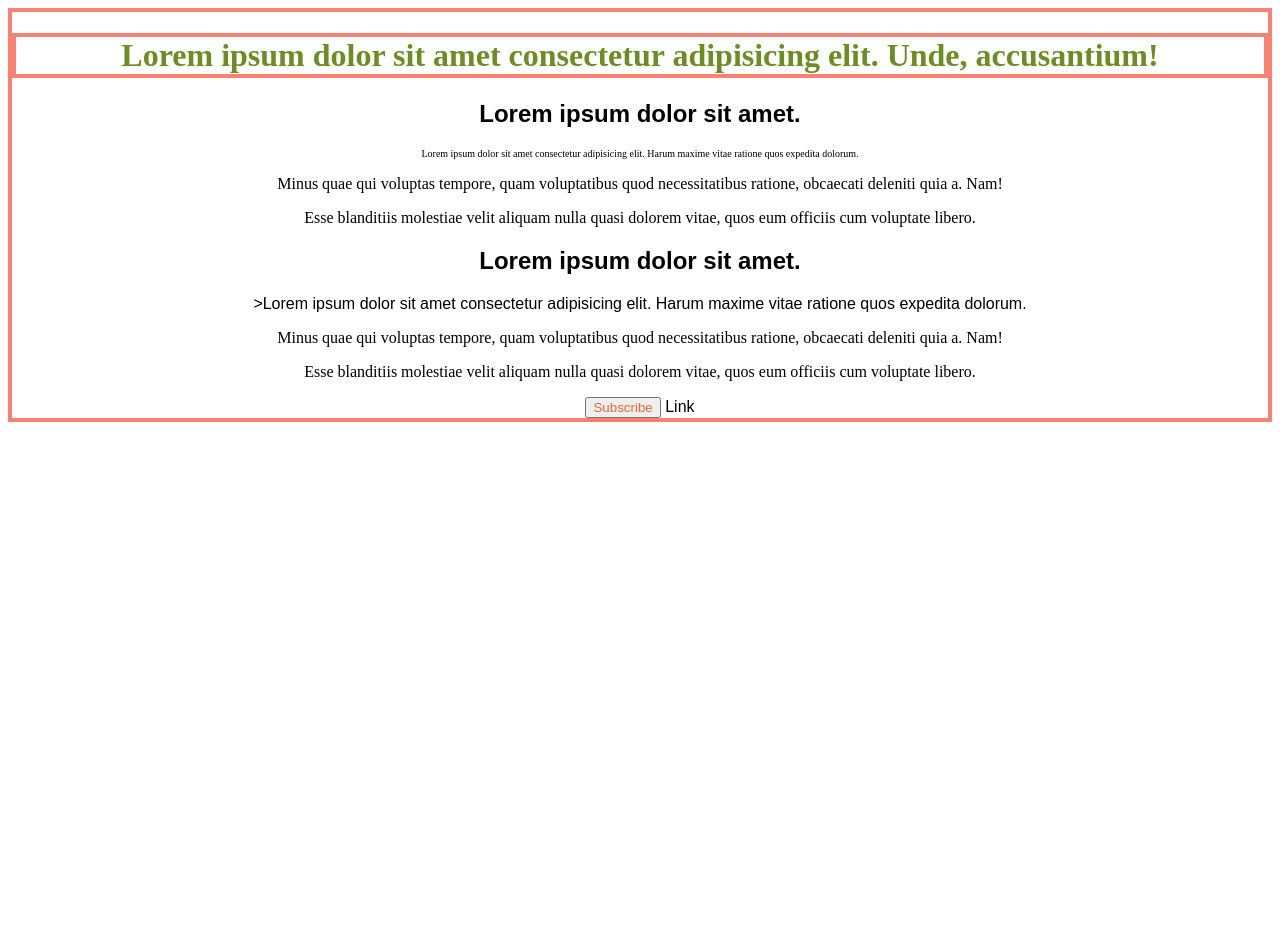
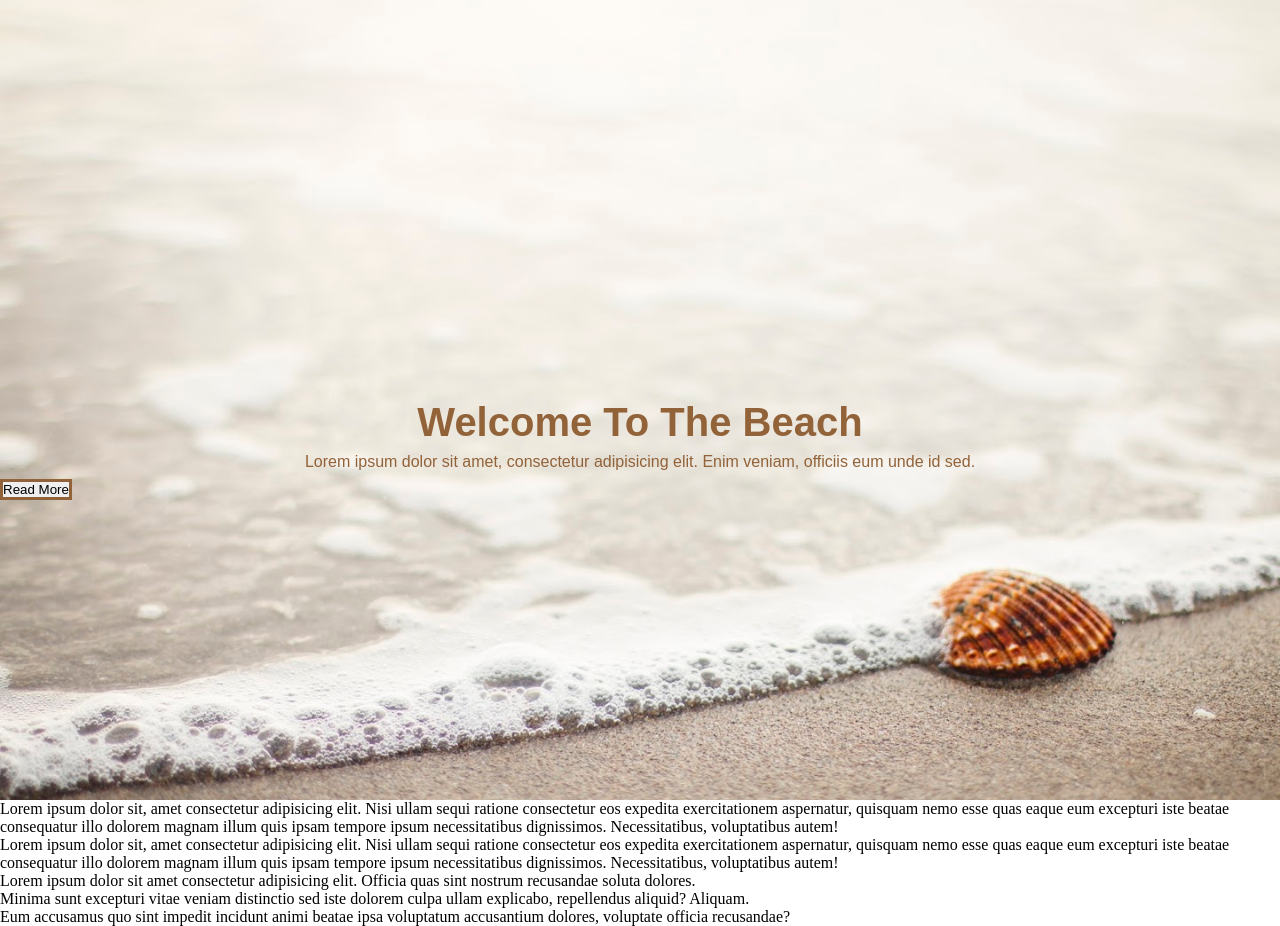
Before and after one commit to Tetiana-js/css-intro, a plain HTML site: page index.html in a window 1280 px wide. Before the commit the page ends 800 px from the top, so only its background shows below. Drawn offline with Linux system fonts and the light colour scheme.

Commit message:
Add new project

```diff
--- a/assets/css/style.css
+++ b/assets/css/style.css
@@ -1,42 +1,43 @@
-/* зовнішні стилі */
+* {
+    box-sizing: border-box;
+    margin: 0;
+    padding: 0;
+}
+
+header{
+    background-color: bisque;
+    background-image: url(./../ракушка.jpg);
+    background-size: cover;
+    background-repeat: no-repeat;
+    background-position:  center;
+    background-attachment: local;
+    height: 100vh;
+
+}
+h1 {
+    color: #926239;
+    font-family: sans-serif;
+    font-size: 40px;
+    text-align: center;
+    /* border: solid lawngreen; */
+    padding: 400px 300px 0;
 
 
-/* селектор тегу 0001*/
-h1 {
-    color: olivedrab;
-     font-family: initial;  /*вимкнути успадкування */
-    border: inherit; /* увімкнути успадкування */
+
+
 }
 
-p {
-    font-family: serif;
+.header1 {
+    color: #926239;
+    font-family: sans-serif;
+    text-align: center;
+    /* border: solid greenyellow; */
+    padding: 8px;
+
 }
 
-a{
-color: inherit;
-text-decoration: none;
+button{
+    border: solid #926239;
+    text-align: center;
+
 }
-
-
-/* каскадність - якщо одна і та сама властивість задана для одного і того самого селектора, то пріоритетна, та що остання */
-
-/* специфічність важливіша за каскадність */
-
-/* спадкування - властивість переймати властивостей у батьківського тега */
-
-/* селектор ідентифікатора 0100*/
-#subscribe-button {
-    color: rgb(235, 102, 54);
-}
-
-
-/* селектор класу 0010 НАЙКРАЩИЙ ВАРІАНТ*/
-.annotation {
-    font-size: 10px;
-}
-
-body {
-    font-family: sans-serif;
-    border: 4px salmon solid;
-    text-align: center;
-}
--- a/index.html
+++ b/index.html
@@ -1,48 +1,52 @@
 <!DOCTYPE html>
 <html lang="en">
-<head>
-    <meta charset="UTF-8">
-    <meta name="viewport" content="width=device-width, initial-scale=1.0">
-    <title>CSS Intro</title>
-    <!-- Підвʼязка до зовнішніх стилів -->
-    <link rel="stylesheet" href="./assets/css/style.css">
-    <style>
-     /* внутрішні стилі */
-        /* h1 {
-            color: darkcyan;
-            text-align: center;
-            font-size: 48px;
-        }
-        p {
-            color: rgba(0, 0, 102, 0.692);
-            text-align: justify;
-        }
-        h2 {
-            color: hotpink;
-        } */
-    </style>
-</head>
-<body>
-    <h1>Lorem ipsum dolor sit amet consectetur adipisicing elit. Unde, accusantium!</h1>
+  <head>
+    <meta charset="UTF-8" />
+    <meta name="viewport" content="width=device-width, initial-scale=1.0" />
+    <title>sea</title>
+    <link rel="stylesheet" href="./assets/css/style.css" />
+  </head>
+  <body>
+    <header>
+      <h1>Welcome To The Beach</h1>
+      <p class="header1">
+        Lorem ipsum dolor sit amet, consectetur adipisicing elit. Enim veniam,
+        officiis eum unde id sed.
+      </p>
+      <button>Read More</button>
+    </header>
 
- <!-- інлайн стилі
-     <h2 style="font-size: 28px; text-align: center;">Lorem ipsum dolor sit amet.</h2>  -->
+    <main>
+      <p>
+        Lorem ipsum dolor sit, amet consectetur adipisicing elit. Nisi ullam
+        sequi ratione consectetur eos expedita exercitationem aspernatur,
+        quisquam nemo esse quas eaque eum excepturi iste beatae consequatur illo
+        dolorem magnam illum quis ipsam tempore ipsum necessitatibus
+        dignissimos. Necessitatibus, voluptatibus autem!
+      </p>
 
-     <h2>Lorem ipsum dolor sit amet.</h2>
-    <p class="annotation">Lorem ipsum dolor sit amet consectetur adipisicing elit. Harum maxime vitae ratione quos expedita dolorum.</p>
-    <p>Minus quae qui voluptas tempore, quam voluptatibus quod necessitatibus ratione, obcaecati deleniti quia a. Nam!</p>
-    <p>Esse blanditiis molestiae velit aliquam nulla quasi dolorem vitae, quos eum officiis cum voluptate libero.</p>
+      <p>
+        Lorem ipsum dolor sit, amet consectetur adipisicing elit. Nisi ullam
+        sequi ratione consectetur eos expedita exercitationem aspernatur,
+        quisquam nemo esse quas eaque eum excepturi iste beatae consequatur illo
+        dolorem magnam illum quis ipsam tempore ipsum necessitatibus
+        dignissimos. Necessitatibus, voluptatibus autem!
+      </p>
+    </main>
 
-    <h2>Lorem ipsum dolor sit amet.</h2>
-    <p class="annotation"></p>>Lorem ipsum dolor sit amet consectetur adipisicing elit. Harum maxime vitae ratione quos expedita dolorum.</p>
-    <p>Minus quae qui voluptas tempore, quam voluptatibus quod necessitatibus ratione, obcaecati deleniti quia a. Nam!</p>
-    <p>Esse blanditiis molestiae velit aliquam nulla quasi dolorem vitae, quos eum officiis cum voluptate libero.</p>
-
-    <!-- специфічність 1000
-    <button style="color: aqua;">Subscribe</button> -->
-    <button
-    id="subscribe-button">Subscribe</button>
-    <a href="#">Link</a>
-
-</body>
+    <footer>
+      <p>
+        Lorem ipsum dolor sit amet consectetur adipisicing elit. Officia quas
+        sint nostrum recusandae soluta dolores.
+      </p>
+      <p>
+        Minima sunt excepturi vitae veniam distinctio sed iste dolorem culpa
+        ullam explicabo, repellendus aliquid? Aliquam.
+      </p>
+      <p>
+        Eum accusamus quo sint impedit incidunt animi beatae ipsa voluptatum
+        accusantium dolores, voluptate officia recusandae?
+      </p>
+    </footer>
+  </body>
 </html>
```
Also changed, not shown: assets/photo_2022-11-23_01-25-44.jpg (added), assets/ракушка.jpg (added).
